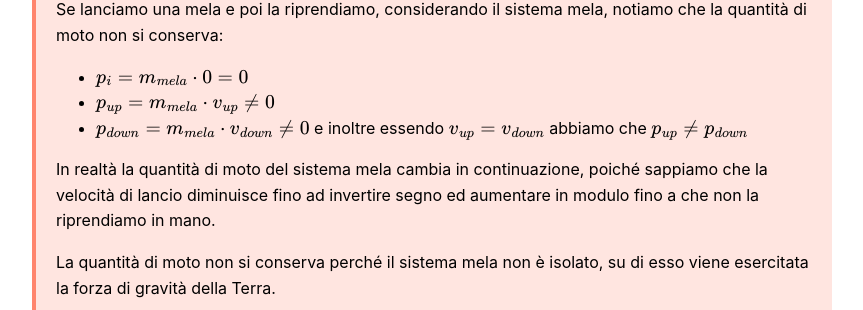
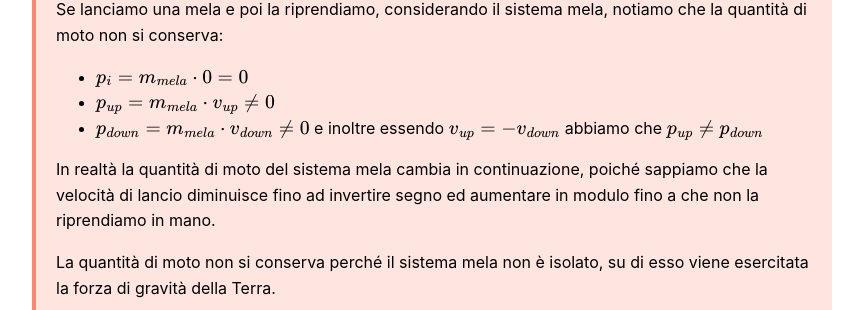
Before and after one commit to FedericoMenegoz/UNITN-fisica-orale, a Jekyll site: the page built from content/dinamica.md, in a window 1280 px wide and 900 px high, scrolled down 11354 px. Shown: the part 145-455 px from the top of the window, without its empty margins (208-1071 px from the left). Built offline with Jekyll 4.4.1, drawn with Linux system fonts in a browser that asks for light colours; our own code applies the rules of GitHub Pages for plain Markdown files.

Commit message:
Corrected typo

```diff
--- a/content/dinamica.md
+++ b/content/dinamica.md
@@ -429,7 +429,7 @@ Nei sistemi isolati, cioè nei sistemi in cui le forze esterne sono nulle o la l
 Se lanciamo una mela e poi la riprendiamo, considerando il sistema mela, notiamo che la quantità di moto non si conserva:
 - $p_i = m_{mela} \cdot 0 = 0$
 - $p_{up} = m_{mela}\cdot v_{up} \ne 0$
-- $p_{down} = m_{mela}\cdot v_{down} \ne 0$ e inoltre essendo $v_{up} = v_{down}$ abbiamo che $p_{up} \ne p_{down}$
+- $p_{down} = m_{mela}\cdot v_{down} \ne 0$ e inoltre essendo $v_{up} = -v_{down}$ abbiamo che $p_{up} \ne p_{down}$
 
 In realtà la quantità di moto del sistema mela cambia in continuazione, poiché sappiamo che la velocità di lancio diminuisce fino ad invertire segno ed aumentare in modulo fino a che non la riprendiamo in mano.
 
```
